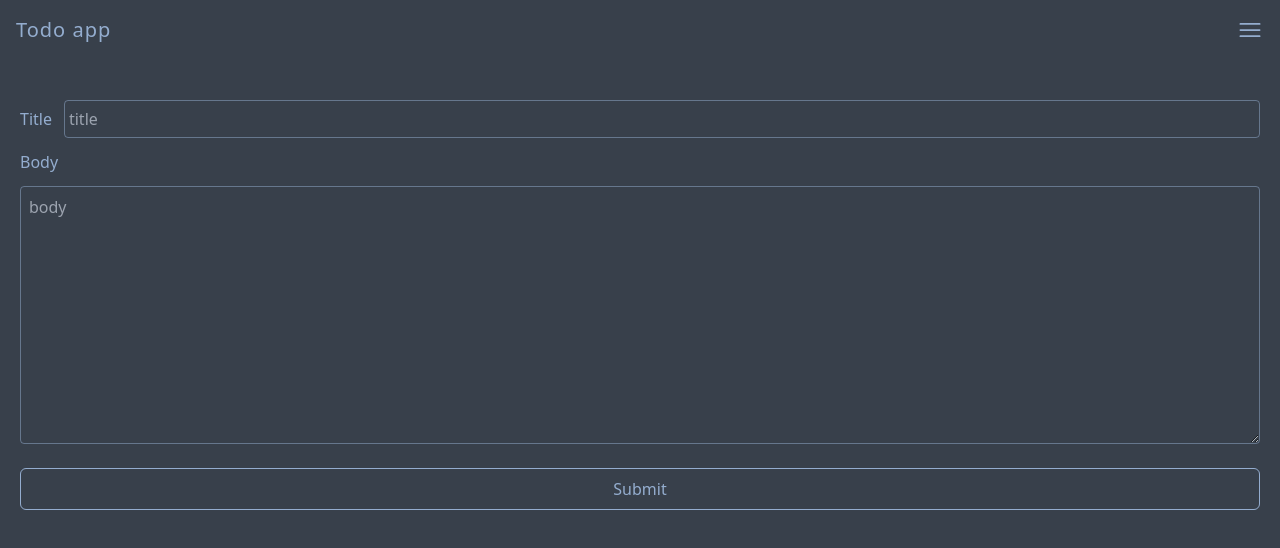
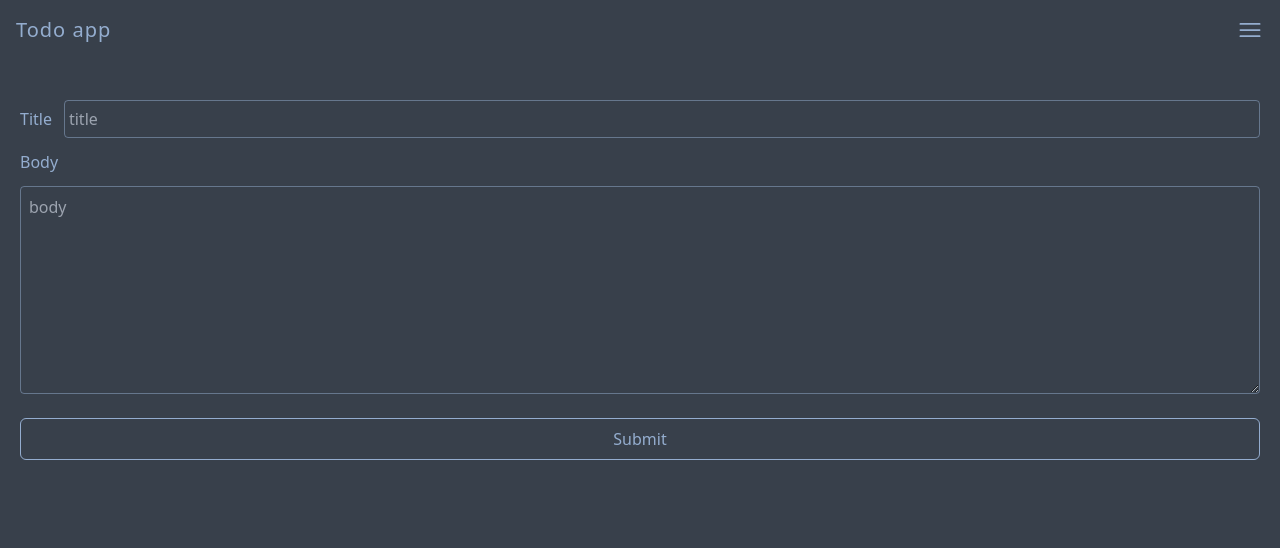
Before and after one commit to AmirHossein-z/todo, a React (Create React App) app: page /tasks/add in a window 1280 px wide. Shown: the top 548 px of the page. Built offline with nearby package versions, Linux system fonts and the light colour scheme; data requests are answered from the project's data file.

Commit message:
size of textarea was given a fixed length

```diff
--- a/src/components/AddTask.jsx
+++ b/src/components/AddTask.jsx
@@ -74,9 +74,7 @@ export const AddTask = ({
                                 name="body"
                                 id="body"
                                 placeholder="body"
-                                cols="30"
-                                rows="10"
-                                className="rounded bg-transparent w-full border border-customText border-opacity-50 focus:border-opacity-100 outline-none p-2"
+                                className="w-full min-h-[208px] max-h-52 rounded bg-transparent border border-customText border-opacity-50 focus:border-opacity-100 outline-none p-2"
                                 onChange={onTaskChange}
                             ></textarea>
                         </div>
```
